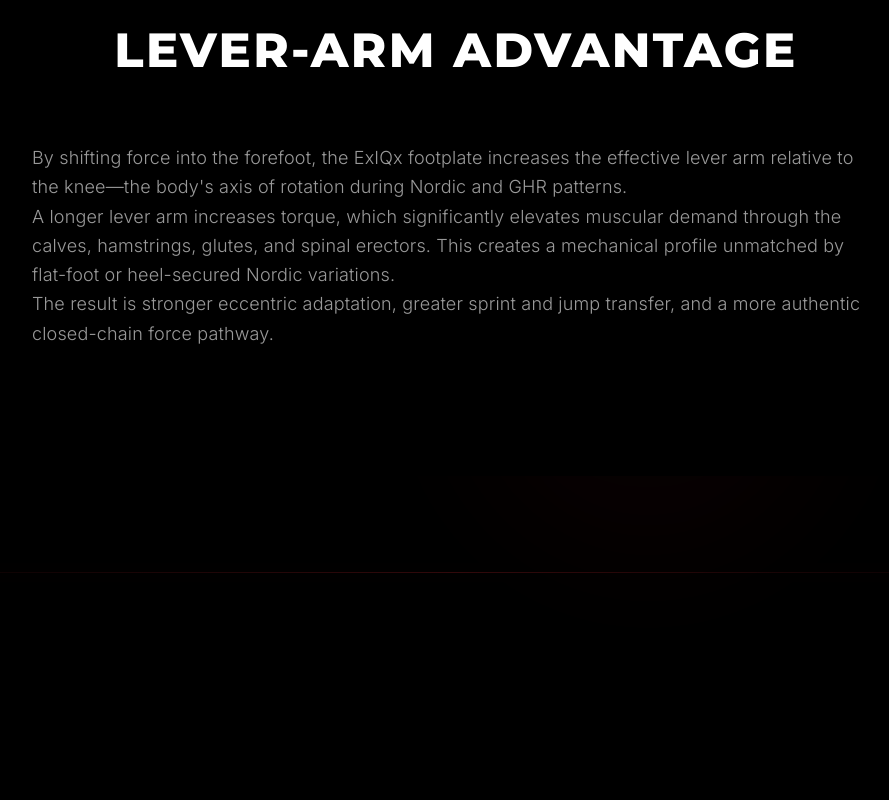
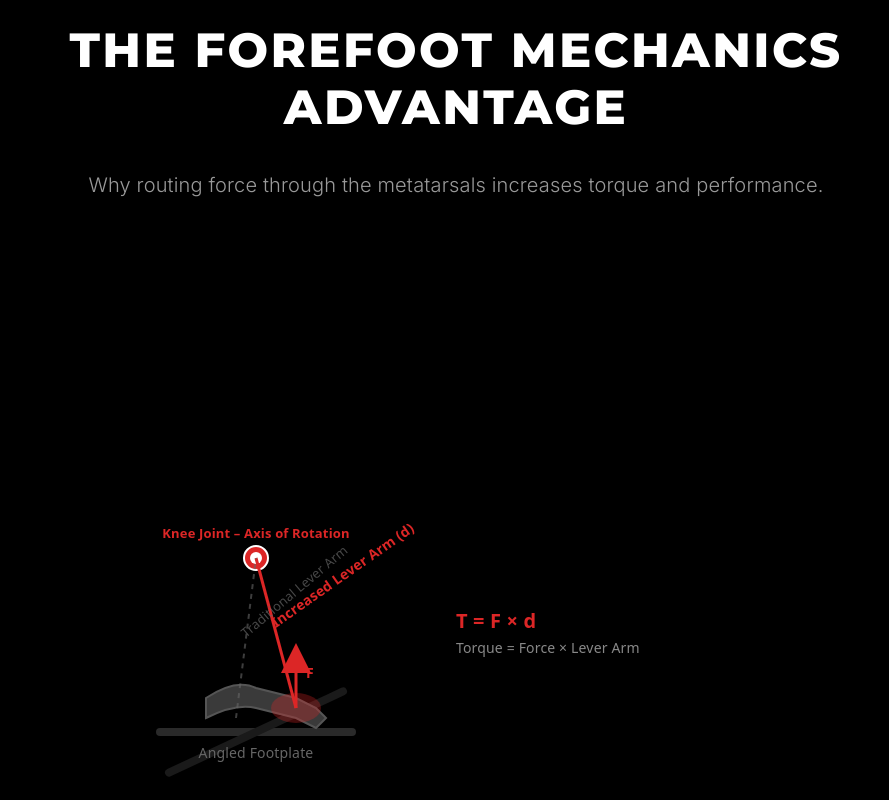
Before and after one commit to infinityspine/exiqx-website, a Next.js app: page / in a window 1280 px wide. Shown: the part 2240-3040 px from the top of the page, without its empty margins (184-1073 px from the left). Built offline with nearby package versions, Linux system fonts and the light colour scheme.

Commit message:
🕒 Auto-commit: 2025-11-17 18:02:41

```diff
--- a/app/page.tsx
+++ b/app/page.tsx
@@ -5,6 +5,7 @@ import { fadeUp, staggerChildren } from '@/lib/motionPresets'
 import SectionDivider from '@/components/ui/SectionDivider'
 import HeroSection from '@/components/sections/HeroSection'
 import FootplateFeatures from '@/components/sections/FootplateFeatures'
+import ForefootMechanicsDiagram from '@/components/sections/ForefootMechanicsDiagram'
 import LeverArmAdvantage from '@/components/sections/LeverArmAdvantage'
 import UseCases from '@/components/sections/UseCases'
 import Testimonials from '@/components/sections/Testimonials'
@@ -88,6 +89,27 @@ export default function Home() {
           scrollYProgress={scrollYProgress}
           shouldReduceMotion={!!shouldReduceMotion}
         />
+      </motion.section>
+
+      <SectionDivider />
+
+      {/* Forefoot Mechanics Diagram Section */}
+      <motion.section
+        initial="hidden"
+        whileInView="visible"
+        viewport={{ once: true, margin: "-100px" }}
+        variants={staggerChildren}
+        className="relative"
+        style={{ transform: 'translateZ(0)' }}
+      >
+        {/* Gradient orb */}
+        <AnimatedGradientOrb
+          className="top-1/3 right-1/4 w-[28rem] h-[28rem]"
+          delay={0.8}
+          shouldReduceMotion={!!shouldReduceMotion}
+        />
+
+        <ForefootMechanicsDiagram />
       </motion.section>
 
       <SectionDivider />
```
